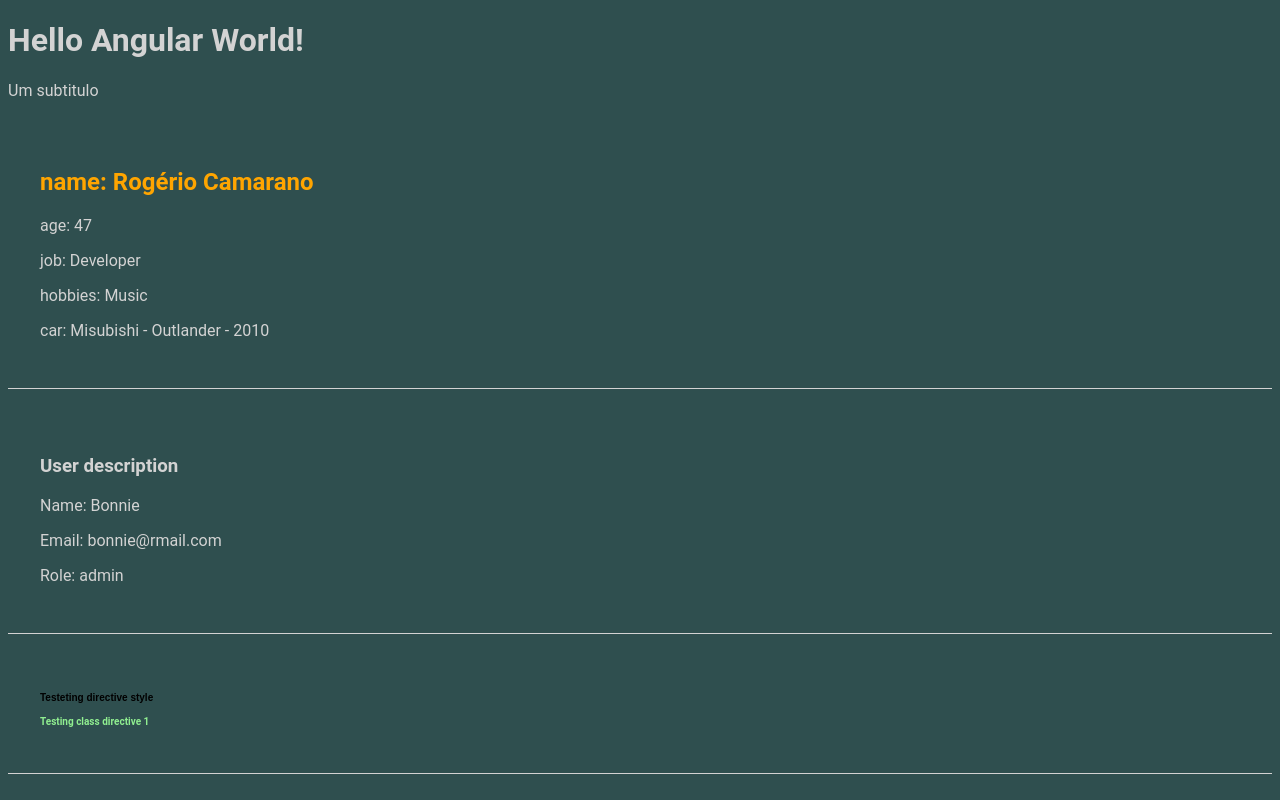
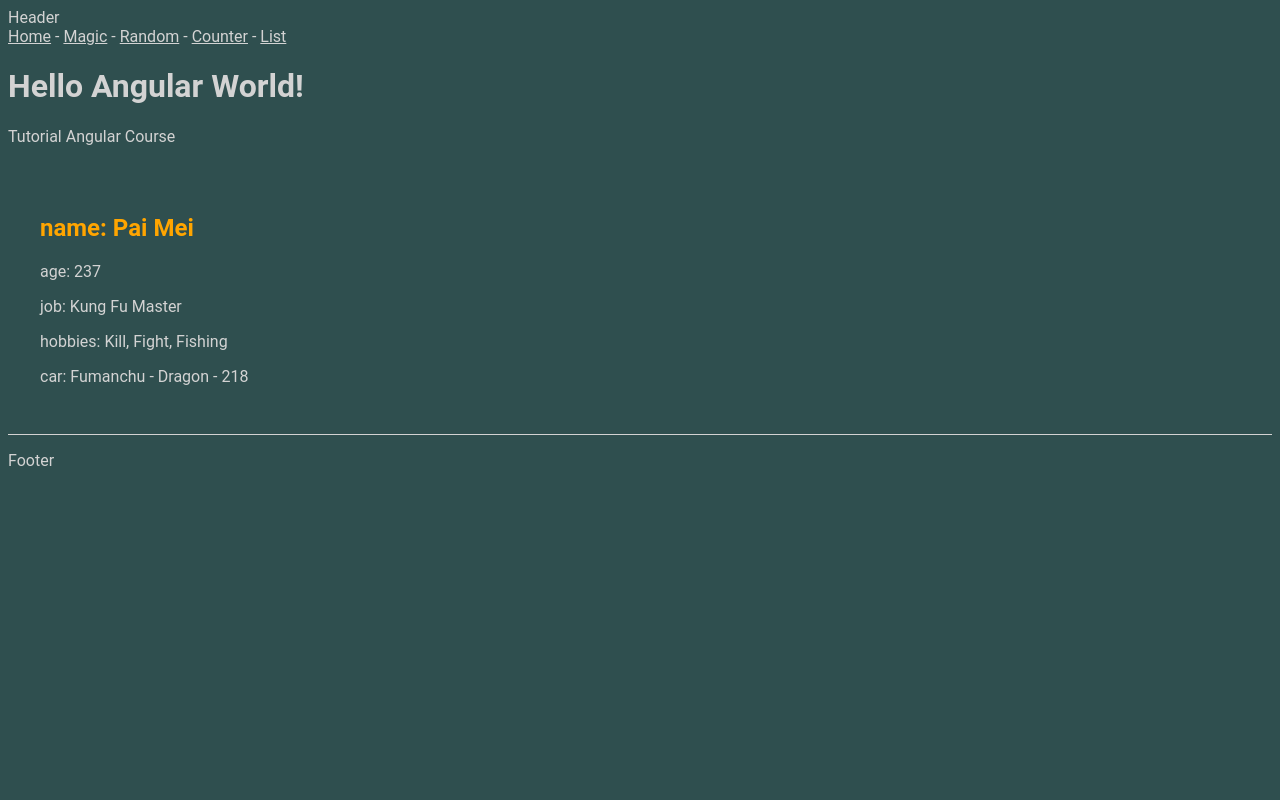
Before and after one commit to rcamarano/curso-angular, an Angular app: page / in a window 1280 px wide. Shown: the top 800 px of the page. Built offline with nearby package versions, Linux system fonts and the light colour scheme.

Commit message:
17, add routes, routing and make the routes work

```diff
--- a/src/app/app-routing.module.ts
+++ b/src/app/app-routing.module.ts
@@ -1,10 +1,23 @@
 import { NgModule } from '@angular/core';
-import { RouterModule, Routes } from '@angular/router';
+import { Routes, RouterModule } from '@angular/router';
+import { FirstComponentComponent } from './components/first-component/first-component.component';
+import { ListRenderComponent } from './components/list-render/list-render.component';
+import { CounterComponent } from './components/counter/counter.component';
+import { IfRenderComponent } from './components/if-render/if-render.component';
+import { EmiterComponent } from './components/emiter/emiter.component';
+import { EventsComponent } from './components/events/events.component';
 
-const routes: Routes = [];
+
+const routes: Routes = [
+    { path: '', component: FirstComponentComponent },
+    { path: 'magic', component: EventsComponent },
+    { path: 'random', component: EmiterComponent},
+    { path: 'counter', component: CounterComponent },
+    { path: 'list', component: ListRenderComponent}];
 
 @NgModule({
-  imports: [RouterModule.forRoot(routes)],
-  exports: [RouterModule]
+    declarations: [],
+    imports: [RouterModule.forRoot(routes)],
+    exports: [RouterModule]
 })
 export class AppRoutingModule { }
--- a/src/app/app.component.html
+++ b/src/app/app.component.html
@@ -1,7 +1,18 @@
+<header>Header</header>
+<nav>
+    <a routerLink="/">Home</a> -
+    <a routerLink="/magic">Magic</a> -
+    <a routerLink="random/">Random</a> -
+    <a routerLink="/counter">Counter</a> -
+    <a routerLink="/list">List</a>
+</nav>
 <h1>Hello Angular World!</h1>
-<p>Um subtitulo</p>
+<p>Tutorial Angular Course</p>
 
-<app-first-component></app-first-component>
+<router-outlet></router-outlet>
+<footer>Footer</footer>
+
+<!-- <app-first-component></app-first-component>
 <app-parent-data [name]="userName" [userData]="userData"></app-parent-data>
 <app-deirectives></app-deirectives>
 <app-if-render></app-if-render>
@@ -10,4 +21,4 @@
 <app-counter></app-counter>
 <app-list-render></app-list-render>
 <app-pipes></app-pipes>
-<app-two-way-bind></app-two-way-bind>
+<app-two-way-bind></app-two-way-bind> -->
--- a/src/app/app.module.ts
+++ b/src/app/app.module.ts
@@ -38,7 +38,8 @@ import { TwoWayBindComponent } from './components/two-way-bind/two-way-bind.comp
   imports: [
     BrowserModule,
     AppRoutingModule,
-    FormsModule
+    FormsModule,
+    AppRoutingModule
   ],
   providers: [
     provideClientHydration()
--- a/src/app/components/first-component/first-component.component.html
+++ b/src/app/components/first-component/first-component.component.html
@@ -2,6 +2,6 @@
 <h2>name: {{ Name }}</h2>
 <p>age: {{ Age }}</p>
 <p>job: {{ Job }}</p>
-<p>hobbies: {{ Hobbies[0] }}</p>
-<p>car: {{ Car.Brand }} - {{ Car.Model }} - {{ Car.Year }}</p>
+<p>hobbies: {{ Hobbies }}</p>
+<p>car: {{ Pet.Name }} - {{ Pet.Species }} - {{ Pet.Age }}</p>
 </div>
--- a/src/app/components/first-component/first-component.component.ts
+++ b/src/app/components/first-component/first-component.component.ts
@@ -6,14 +6,14 @@ import { Component, OnInit } from '@angular/core';
   styleUrl: './first-component.component.css'
 })
 export class FirstComponentComponent implements OnInit{
-  Name = 'Rogério Camarano';
-  Age = 47;
-  Job = 'Developer';
-  Hobbies = ['Music', 'Movies', 'Sports'];
-  Car = {
-    Brand: 'Misubishi',
-    Model: 'Outlander',
-    Year: 2010
+  Name = 'Pai Mei';
+  Age = 237;
+  Job = 'Kung Fu Master';
+  Hobbies = ['Kill', ' Fight', ' Fishing'];
+  Pet = {
+    Name: 'Fumanchu',
+    Species: 'Dragon',
+    Age: 218
   };
 
   constructor() { }
```
